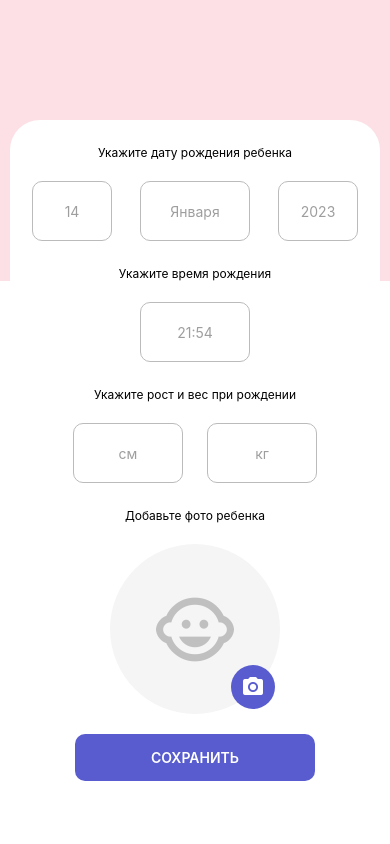
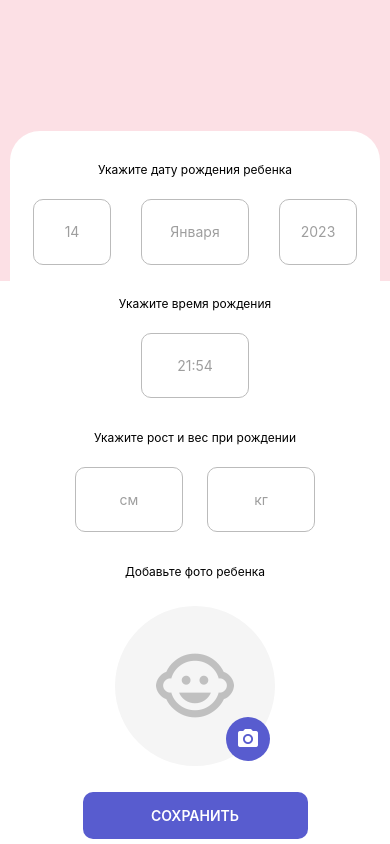
Before and after one commit to DimaWeb44/mob_app, a React Native app: screen / in a window 390 px wide. Built offline with nearby package versions, Linux system fonts and the light colour scheme.

Commit message:
adaptive FirstScreen

```diff
--- a/app.json
+++ b/app.json
@@ -24,10 +24,16 @@
       "adaptiveIcon": {
         "foregroundImage": "./assets/adaptive-icon.png",
         "backgroundColor": "#FFFFFF"
-      }
+      },
+      "package": "com.dimaweb44.myapp"
     },
     "web": {
       "favicon": "./assets/favicon.png"
+    },
+    "extra": {
+      "eas": {
+        "projectId": "559612f1-29ec-45b5-b7fc-d24d568bbe41"
+      }
     }
   }
 }
--- a/src/scenes/first-screen/index.tsx
+++ b/src/scenes/first-screen/index.tsx
@@ -1,6 +1,6 @@
 import {Alert, Image, SafeAreaView, StyleSheet, Text, TextInput, TouchableOpacity, View} from 'react-native';
 import React, {useState} from "react";
-import {width} from "../inputs";
+import {height, width} from "../inputs";
 import {DateTimePickerAndroid} from '@react-native-community/datetimepicker';
 import {MaterialIcons} from "@expo/vector-icons";
 import {Formik} from 'formik';
@@ -171,7 +171,7 @@ const styles = StyleSheet.create({
                                          backgroundColor: '#ffffff',
                                      },
                                      content: {
-                                         top: 120,
+                                         top: height/6-10,
                                          width: width - 20,
                                          borderRadius: 30,
                                          position: "absolute",
@@ -184,11 +184,11 @@ const styles = StyleSheet.create({
                                          fontSize: 12,
                                          lineHeight: 16,
                                          color: '#000000',
-                                         marginTop: 25,
+                                         marginTop: height/15-25,
                                      },
                                      inputBtn: {
                                          alignItems: "center",
-                                         marginTop: 20
+                                         marginTop: height/15-35
                                      },
                                      dateBox: {
                                          width: width - 40,
@@ -196,9 +196,9 @@ const styles = StyleSheet.create({
                                          flexDirection: "row",
                                      },
                                      date: {
-                                         height: 60,
-                                         width: 80,
-                                         marginHorizontal: 12,
+                                         height: height/12-5,
+                                         width: width/5 ,
+                                         marginHorizontal: width/30,
                                          borderWidth: 1,
                                          borderRadius: 10,
                                          borderColor: "#BBBBBB",
@@ -206,21 +206,21 @@ const styles = StyleSheet.create({
                                          justifyContent: "center"
                                      },
                                      dateMos: {
-                                         width: 110
+                                         width: width/5+30
                                      },
                                      titleDate: {
                                          fontSize: 14,
                                          color: '#9E9E9E'
                                      },
                                      itemBox: {
-                                         marginTop: 25,
+                                         marginTop: height/15-25,
                                          alignItems: "center",
                                          justifyContent: "center"
                                      },
                                      input: {
-                                         height: 60,
-                                         width: 110,
-                                         marginTop: 20,
+                                         height: height/12-5,
+                                         width: width/5+30,
+                                         marginTop: height/15-35,
                                          borderWidth: 1,
                                          fontSize: 14,
                                          borderRadius: 10,
@@ -230,18 +230,18 @@ const styles = StyleSheet.create({
                                          marginHorizontal: 12,
                                      },
                                      photoBox: {
-                                         marginVertical: 20,
-                                         width: 170,
-                                         height: 170,
-                                         borderRadius: 170,
+                                         marginVertical: height/15-30,
+                                         width: width/3+30,
+                                         height: width/3+30,
+                                         borderRadius: width/3+30,
                                          backgroundColor: '#F5F5F5',
                                          alignItems: "center",
                                          justifyContent: "center"
                                      },
                                      photo: {
-                                         width: 170,
-                                         height: 170,
-                                         borderRadius: 170,
+                                         width: width/3+30,
+                                         height: width/3+30,
+                                         borderRadius: width/3+30,
                                      },
                                      photoBtn: {
                                          position: "absolute",
@@ -258,7 +258,7 @@ const styles = StyleSheet.create({
                                          alignItems: "center"
                                      },
                                      button: {
-                                         width: 240,
+                                         width: width/2+30,
                                          alignItems: "center",
                                          backgroundColor: "#585CCF",
                                          padding: 15,
--- a/src/scenes/home/index.tsx
+++ b/src/scenes/home/index.tsx
@@ -28,7 +28,7 @@ export const HomeScreen = () => {
         <SafeAreaView style={styles.container}>
             <Text style={{fontSize: 20}}>Ваш малыш родился</Text>
             <Text
-                style={{fontSize: 20}}>в {time.getHours()}:{time.getMinutes()} {date.getDate()} {monthNames[date.getMonth()]} {date.getFullYear()}</Text>
+                style={{fontSize: 20}}>{date.getDate()} {monthNames[date.getMonth()]} {date.getFullYear()} в {time.getHours()}:{time.getMinutes()}</Text>
             <Text style={{fontSize: 20}}>Cейчас ему</Text>
             <Text
                 style={styles.title}>
--- a/src/scenes/inputs/index.tsx
+++ b/src/scenes/inputs/index.tsx
@@ -19,6 +19,7 @@ import {changeItem, changeItemTC, setItemTC} from "../../bll/appReducer";
 import {useNavigation} from "@react-navigation/native";
 
 export const width = Dimensions.get('window').width
+export const height = Dimensions.get('window').height
 
 export const InputsScreen = () => {
     const dispatch = useAppDispatch()
```
Also changed, not shown: eas.json (added, +18 -0 lines).
